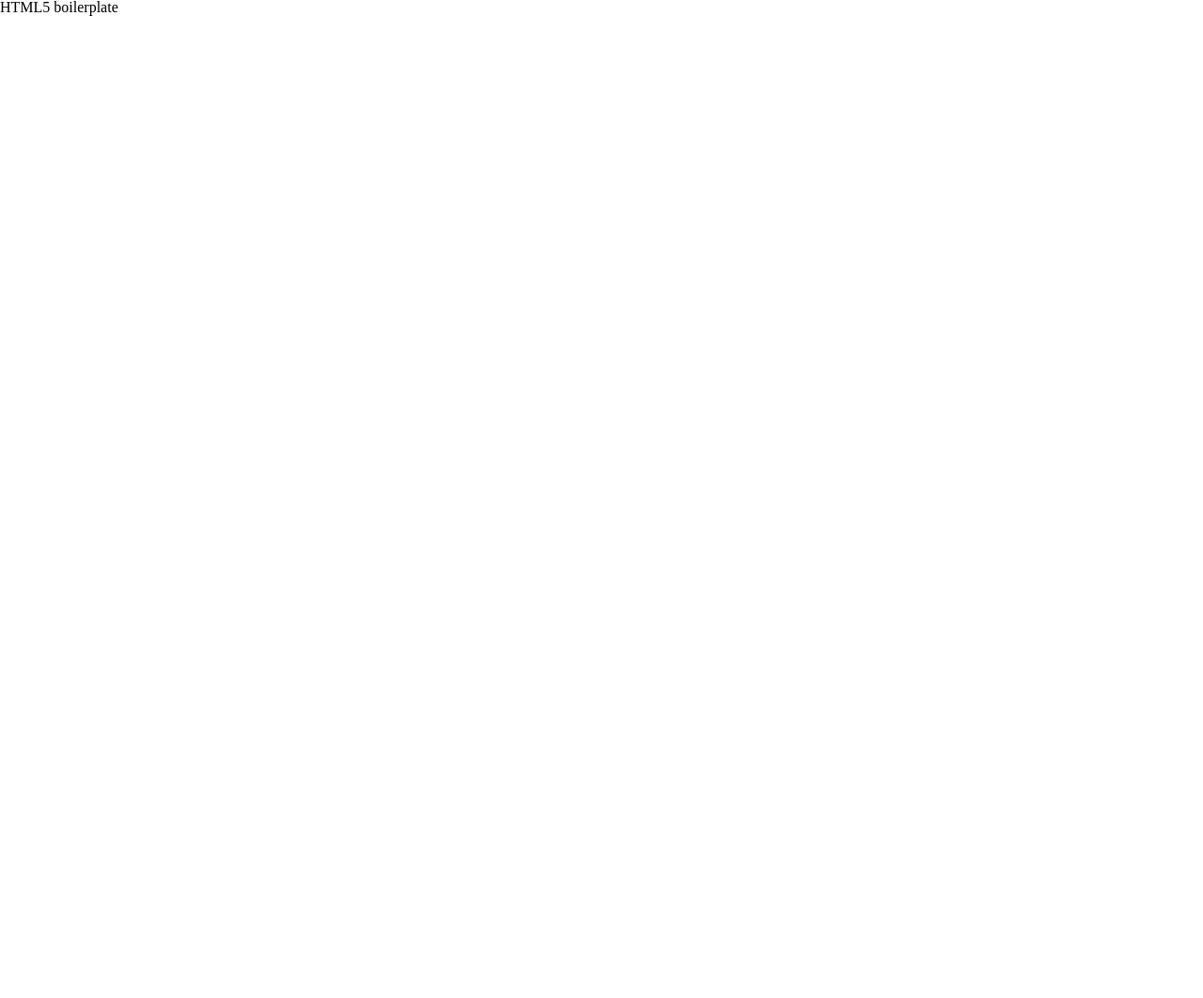
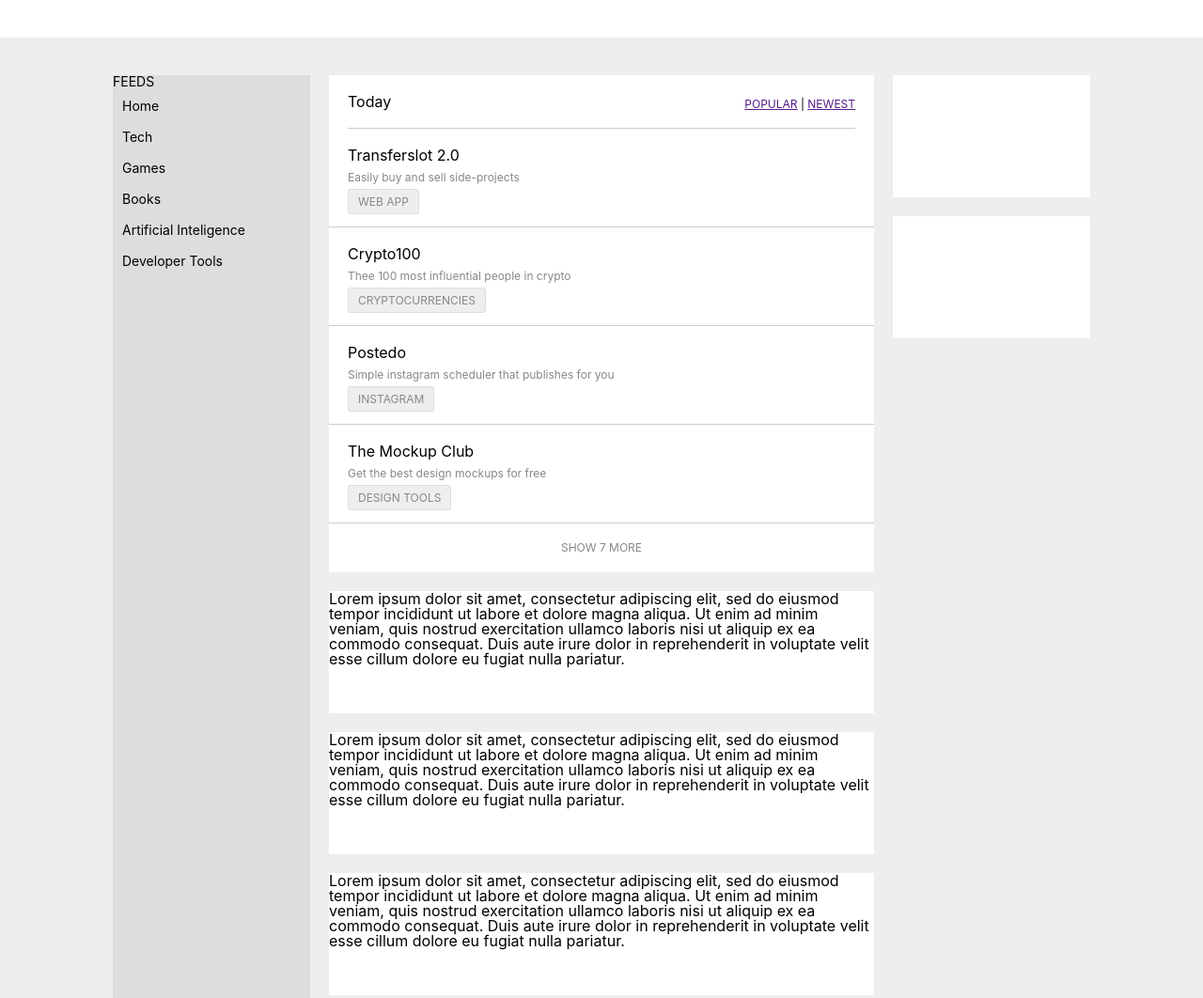
Before and after one commit to fskinner/css-practice, a plain HTML site: page index.html in a window 1280 px wide. Shown: the top 1062 px of the page at 94% size. Before the commit the page ends 800 px from the top, so only its background shows below. Drawn offline with nearby package versions, Linux system fonts and the light colour scheme; files that its build step writes are made by us from their sources.

Commit message:
Add basic highlight css

```diff
--- a/index.html
+++ b/index.html
@@ -6,15 +6,99 @@
   <meta name="description" content="css practice">
   <meta name="author" content="fskinner">
   <meta name="viewport" content="width=device-width, initial-scale=1">
-	<link rel="stylesheet" href="css/style.css">
+	<link rel="stylesheet" href="normalize.css">
+	<link rel="stylesheet" href="style.css">
 	<!--[if IE]>
 		<script src="http://html5shiv.googlecode.com/svn/trunk/html5.js"></script>
 	<![endif]-->
 </head>
 
-<body id="home">
+<body class="page">
 
-	<h1>HTML5 boilerplate</h1>
+	<header class="TopBar">
+  </header>
+
+  <div class="ContentArea">
+    <nav class="LeftMenu">
+      <header>
+        <h3>FEEDS</h3>
+      </header>
+      <ul class="FeedList">
+        <li>Home</li>
+        <li>Tech</li>
+        <li>Games</li>
+        <li>Books</li>
+        <li>Artificial Inteligence</li>
+        <li>Developer Tools</li>
+      </ul>
+    </nav>
+
+    <main class="MainContent">
+      <article class="DayCard Highlights">
+        <header>
+          <h2>Today</h2>
+          <span><a href="">POPULAR</a> | <a href="">NEWEST</a></span>
+        </header>
+        <ul>
+          <li>
+            <h3>Transferslot 2.0</h3>
+            <div class="HLDescription LowerGrayFont">Easily buy and sell side-projects</div>
+            <div>
+              <span class="HLTags LowerGrayFont">WEB APP</span>
+            </div>
+          </li>
+          <li>
+            <h3>Crypto100</h3>
+            <div class="HLDescription LowerGrayFont">Thee 100 most influential people in crypto</div>
+            <div>
+              <span class="HLTags LowerGrayFont">CRYPTOCURRENCIES</span>
+            </div>
+          </li>
+          <li>
+            <h3>Postedo</h3>
+            <div class="HLDescription LowerGrayFont">Simple instagram scheduler that publishes for you</div>
+            <div>
+              <span class="HLTags LowerGrayFont">INSTAGRAM</span>
+            </div>
+          </li>
+          <li>
+            <h3>The Mockup Club</h3>
+            <div class="HLDescription LowerGrayFont">Get the best design mockups for free</div>
+            <div>
+              <span class="HLTags LowerGrayFont">DESIGN TOOLS</span>
+            </div>
+          </li>
+        </ul>
+        <div class="LoadMore LowerGrayFont">
+          SHOW 7 MORE
+        </div>
+
+
+      </article>
+
+      <article class="DayCard">
+          Lorem ipsum dolor sit amet, consectetur adipiscing elit, sed do eiusmod tempor incididunt ut labore et dolore magna aliqua. Ut enim ad minim veniam, quis nostrud exercitation ullamco laboris nisi ut aliquip ex ea commodo consequat. Duis aute irure dolor in reprehenderit in voluptate velit esse cillum dolore eu fugiat nulla pariatur.
+      </article>
+      <article class="DayCard">
+          Lorem ipsum dolor sit amet, consectetur adipiscing elit, sed do eiusmod tempor incididunt ut labore et dolore magna aliqua. Ut enim ad minim veniam, quis nostrud exercitation ullamco laboris nisi ut aliquip ex ea commodo consequat. Duis aute irure dolor in reprehenderit in voluptate velit esse cillum dolore eu fugiat nulla pariatur.
+      </article>
+      <article class="DayCard">
+          Lorem ipsum dolor sit amet, consectetur adipiscing elit, sed do eiusmod tempor incididunt ut labore et dolore magna aliqua. Ut enim ad minim veniam, quis nostrud exercitation ullamco laboris nisi ut aliquip ex ea commodo consequat. Duis aute irure dolor in reprehenderit in voluptate velit esse cillum dolore eu fugiat nulla pariatur.
+      </article>
+      <article class="DayCard">
+          Lorem ipsum dolor sit amet, consectetur adipiscing elit, sed do eiusmod tempor incididunt ut labore et dolore magna aliqua. Ut enim ad minim veniam, quis nostrud exercitation ullamco laboris nisi ut aliquip ex ea commodo consequat. Duis aute irure dolor in reprehenderit in voluptate velit esse cillum dolore eu fugiat nulla pariatur.
+      </article>
+    </main>
+
+    <aside class="RightMenu">
+      <div class="MenuCard">
+      </div>
+
+      <div class="MenuCard">
+      </div>
+    </aside>
+  </div>
+
 
 </body>
 </html>
--- a/style.css
+++ b/style.css
@@ -62,8 +62,126 @@
     border-collapse:collapse;
     border-spacing:0;
 }
-
 /*------------------------------------*\
     $MAIN
 \*------------------------------------*/
 /* GO! */
+.page {
+  min-width: 300px !important;
+  height: 100%;
+  min-height: 100%;
+  width: 100%;
+}
+.TopBar {
+  height: 40px;
+  background: #fff;
+  max-width: 1100px;
+}
+
+.ContentArea {
+  display: flex;
+  justify-content: center;
+  background: #eee;
+  padding: 40px 0;
+  font-family: -apple-system, BlinkMacSystemFont, 'Segoe UI', Roboto, Oxygen, Ubuntu, Cantarell, 'Open Sans', 'Helvetica Neue', sans-serif;
+}
+
+.LeftMenu {
+  background: #ddd;
+  font-size: 14px;
+}
+
+.LeftMenu, .RightMenu {
+  flex: 0 0 210px;
+}
+
+.MainContent {
+  flex: 0 0 580px;
+  margin: 0 20px;
+}
+
+.DayCard, .MenuCard {
+  min-height: 130px;
+  background: #fff;
+  margin-bottom: 20px;
+}
+
+.MenuCard {
+  height: 80px;
+}
+
+.FeedList {
+  list-style: none;
+}
+
+.FeedList > li {
+  padding: 7px 10px;
+  margin: 5px 0;
+}
+
+.FeedList > li:hover {
+  border: 1px solid #ccc;
+  cursor: pointer;
+}
+
+.DayCard.Highlights > header {
+  padding: 20px 0;
+  margin: 0 20px;
+  border-bottom: 1px solid #ccc;
+}
+
+.DayCard.Highlights > header > h2 {
+  display: inline;
+}
+
+.DayCard.Highlights > header > span {
+  float: right;
+  font-size: 12px;
+  padding-top: 5px;
+}
+
+.DayCard.Highlights > header > a {
+  display: inline;
+  text-decoration: none;
+}
+
+.DayCard.Highlights > header > a:link {
+  text-decoration: none;
+}
+
+.Highlights > ul > li {
+  padding: 20px 20px;
+  border-bottom: 1px solid #ccc;
+}
+
+.LowerGrayFont {
+  font-size: 12px;
+  color: #888;
+}
+
+.Highlights .LoadMore {
+  padding: 20px 20px;
+  text-align: center;
+  cursor: pointer;
+}
+
+.Highlights .LoadMore:hover {
+  text-decoration: underline;
+}
+
+.HLDescription {
+  margin-top: 10px;
+  margin-bottom: 10px;
+}
+
+.HLTags {
+  background-color: #eee;
+  padding: 5px 10px;
+  border-radius: 3px;
+  border: 1px solid #ddd;
+  cursor: pointer;
+}
+
+.HLTags:hover {
+  background-color: #ddd;
+}
```
Lines whose indentation alone changed are shown as unchanged.
